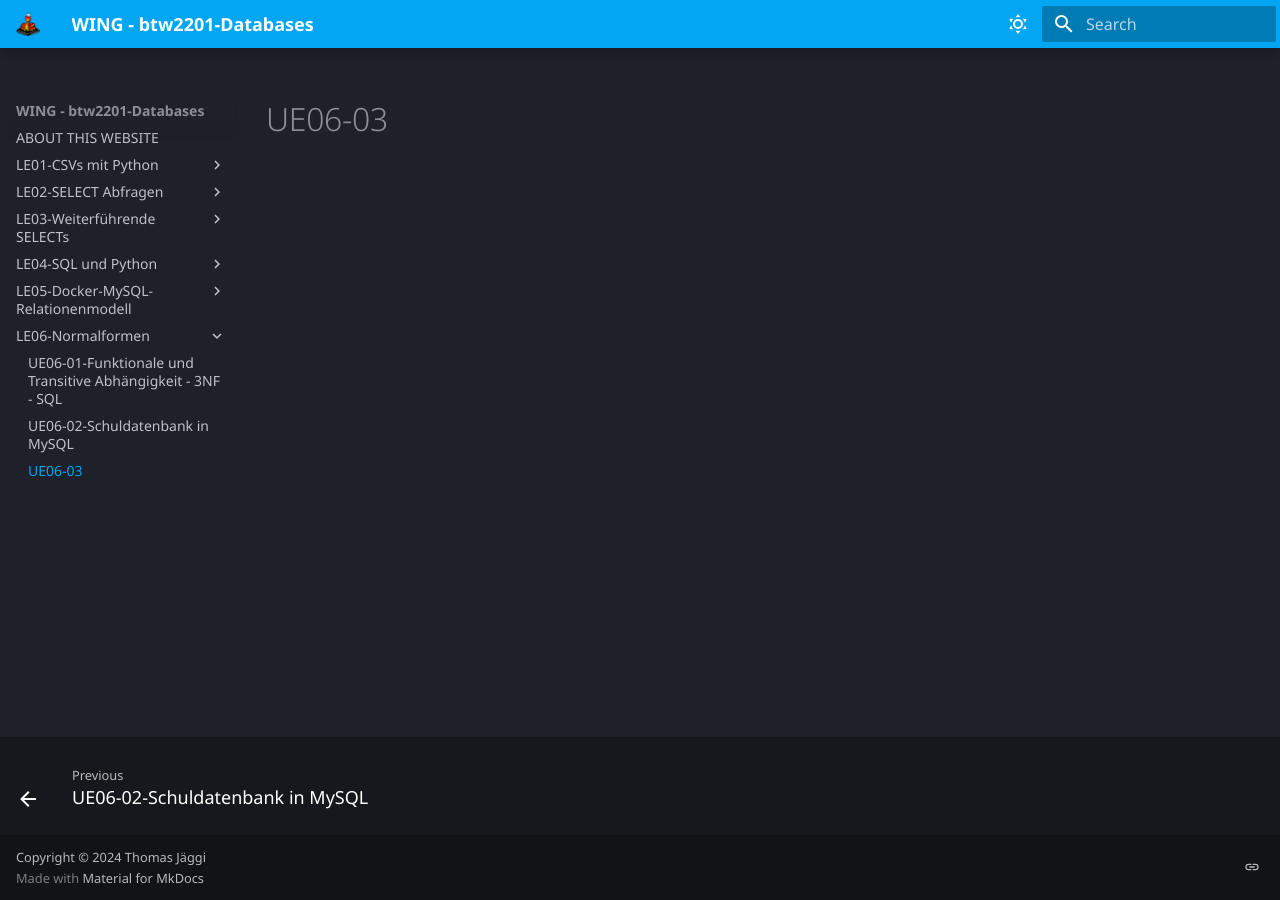
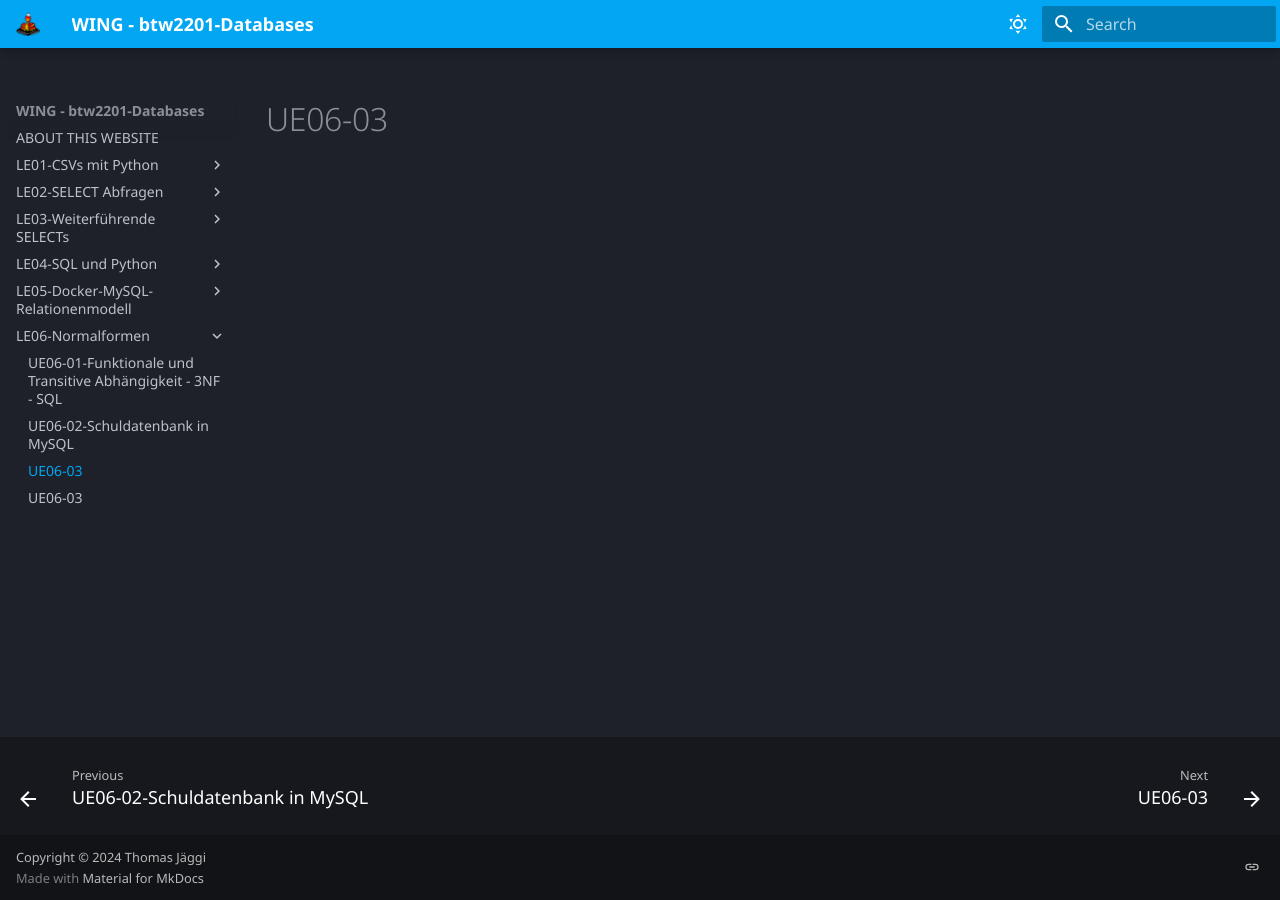
Before and after one commit to tjaeggi/btw2201_databases, an MkDocs documentation site: the page built from docs/le06/ue06-03.md, in a window 1280 px wide. Built offline with MkDocs 1.6.1 and Material for MkDocs 9.7.7, drawn with Linux system fonts in a browser that asks for light colours; some web fonts are replaced.

Commit message:
Sun Oct 27 01:15:04 AM CEST 2024

```diff
--- a/mkdocs.yml
+++ b/mkdocs.yml
@@ -115,3 +115,4 @@ nav:
       - 'UE06-01-Funktionale und Transitive Abhängigkeit - 3NF - SQL': le06/ue06-01.md
       - 'UE06-02-Schuldatenbank in MySQL': le06/ue06-02.md
       - 'UE06-03': le06/ue06-03.md
+      - 'UE06-03': le06/ue06-04.md
```
Also changed, not shown: docs/le06/ue06-04.md (added, +1 -0 lines).
